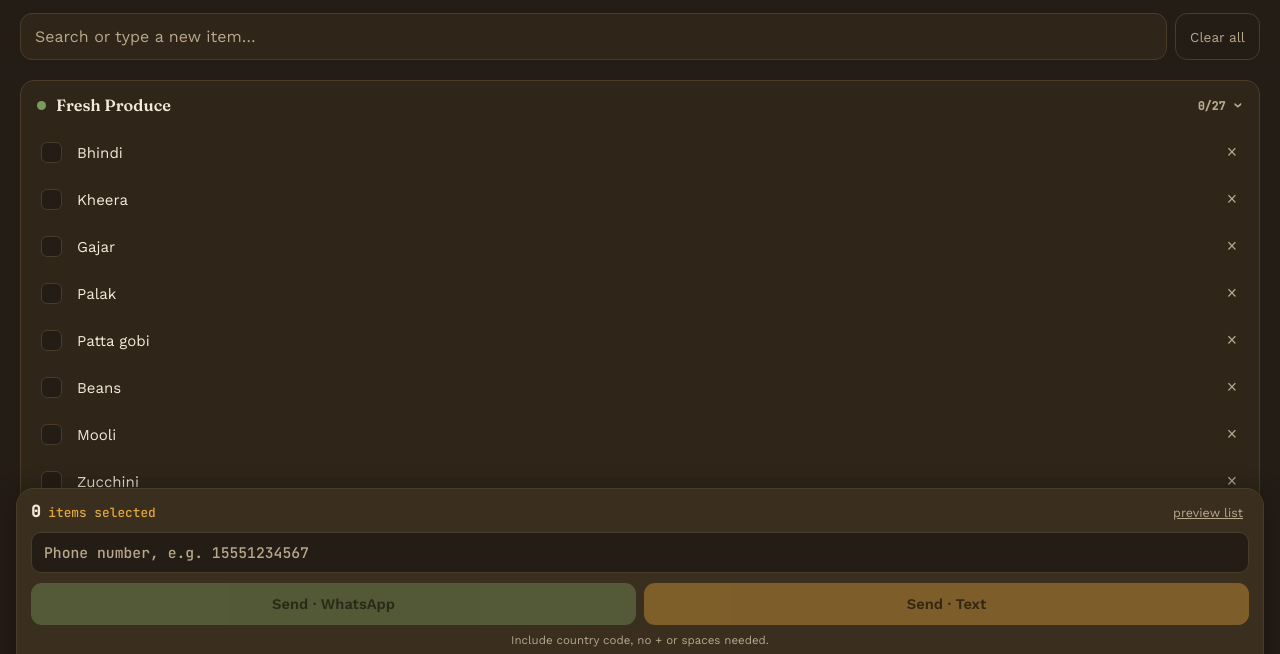
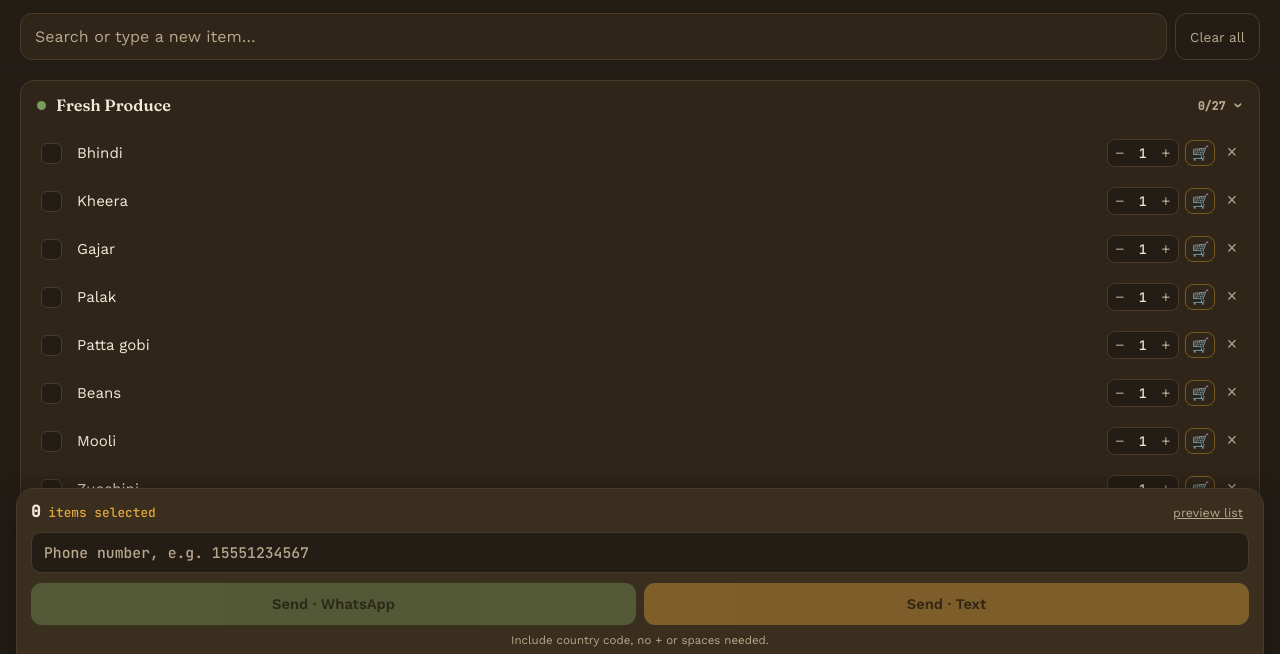
Before and after one commit to sudhasharma529/groapp, a plain HTML site: page index.html in a window 1280 px wide. Shown: the part 114-768 px from the top of the page. Drawn offline with nearby package versions, Linux system fonts and the light colour scheme.

Commit message:
Add files via upload

```diff
--- a/index.html
+++ b/index.html
@@ -205,13 +205,19 @@
   .category:not(.open) .items{ display:none; }
 
   label.item{
-    display:flex; align-items:center; gap: 12px;
+    display:flex; flex-wrap: wrap; align-items:center;
+    gap: 8px 10px;
     padding: 10px 10px;
     border-radius: 10px;
     font-size: 0.94rem;
   }
   label.item:active{ background: var(--surface-2); }
   label.item.hidden{ display:none; }
+
+  .item .checkbox-name{
+    display:flex; align-items:center; gap: 12px;
+    flex: 1 1 130px; min-width: 130px;
+  }
 
   label.item input[type="checkbox"]{
     appearance: none; -webkit-appearance: none;
@@ -234,11 +240,53 @@
   label.item input[type="checkbox"]:checked{ border-color: var(--turmeric); }
 
   label.item span.name{ flex:1; }
-  label.item input[type="checkbox"]:checked ~ span.name{
+  .checkbox-name input[type="checkbox"]:checked + span.name{
     color: var(--text-muted);
     text-decoration: line-through;
     text-decoration-color: var(--turmeric);
   }
+
+  .item .actions{
+    display:flex; align-items:center; gap: 6px;
+    margin-left: auto;
+    flex: 0 0 auto;
+  }
+
+  .qty-stepper{
+    display:flex; align-items:center;
+    border: 1px solid var(--line);
+    border-radius: 8px;
+    overflow: hidden;
+    background: var(--bg);
+  }
+  .qty-stepper button{
+    background: none; border: none;
+    color: var(--text-muted);
+    width: 24px; height: 26px;
+    font-size: 0.95rem;
+    line-height: 1;
+    font-family: 'Work Sans', sans-serif;
+  }
+  .qty-stepper button:active{ background: var(--surface-2); }
+  .qty-stepper .qty-val{
+    width: 22px; text-align:center;
+    font-family: 'JetBrains Mono', monospace;
+    font-size: 0.82rem;
+    color: var(--text);
+  }
+
+  .buy-amz{
+    flex: 0 0 auto;
+    background: none;
+    border: 1px solid #7a5a1e;
+    color: #FF9900;
+    border-radius: 8px;
+    width: 30px; height: 26px;
+    font-size: 0.9rem;
+    line-height: 1;
+    display:grid; place-items:center;
+  }
+  .buy-amz:active{ background: var(--surface-2); }
 
   label.item .remove{
     flex: 0 0 auto;
@@ -501,10 +549,14 @@ function categorize(name){
 const state = {
   checked: new Set(),
   custom: {},        // { categoryName: [itemName, ...] } — items the user typed in themselves
-  removedMaster: new Set()  // "Category::Name" ids for built-in items the user deleted
+  removedMaster: new Set(),  // "Category::Name" ids for built-in items the user deleted
+  qty: {}             // "Category::Name" -> quantity number
 };
 CATS.forEach(c => state.custom[c] = []);
 state.custom["Other"] = [];
+
+function getQty(id){ return state.qty[id] || 1; }
+function setQty(id, val){ state.qty[id] = Math.max(1, Math.min(99, val)); }
 
 const container = document.getElementById('categories');
 
@@ -546,9 +598,19 @@ function renderCategory(cat){
     label.className = 'item';
     label.dataset.name = name.toLowerCase();
     label.innerHTML = `
-      <input type="checkbox" data-id="${id.replace(/"/g,'')}">
-      <span class="name">${name}</span>
-      <button type="button" class="remove" aria-label="Delete item">×</button>
+      <div class="checkbox-name">
+        <input type="checkbox" data-id="${id.replace(/"/g,'')}">
+        <span class="name">${name}</span>
+      </div>
+      <div class="actions">
+        <div class="qty-stepper">
+          <button type="button" class="qty-minus" aria-label="Decrease quantity">−</button>
+          <span class="qty-val">${getQty(id)}</span>
+          <button type="button" class="qty-plus" aria-label="Increase quantity">+</button>
+        </div>
+        <button type="button" class="buy-amz" title="Buy on Amazon" aria-label="Buy on Amazon">🛒</button>
+        <button type="button" class="remove" aria-label="Delete item">×</button>
+      </div>
     `;
     const cb = label.querySelector('input');
     cb.checked = state.checked.has(id);
@@ -557,6 +619,24 @@ function renderCategory(cat){
       updateBar();
       updateCatCount(catEl, cat);
     });
+
+    const qtyVal = label.querySelector('.qty-val');
+    label.querySelector('.qty-minus').addEventListener('click', (e) => {
+      e.preventDefault();
+      setQty(id, getQty(id) - 1);
+      qtyVal.textContent = getQty(id);
+    });
+    label.querySelector('.qty-plus').addEventListener('click', (e) => {
+      e.preventDefault();
+      setQty(id, getQty(id) + 1);
+      qtyVal.textContent = getQty(id);
+    });
+
+    label.querySelector('.buy-amz').addEventListener('click', (e) => {
+      e.preventDefault();
+      window.open(`https://www.amazon.com/s?k=${encodeURIComponent(name)}`, '_blank');
+    });
+
     label.querySelector('.remove').addEventListener('click', (e) => {
       e.preventDefault();
       if (isMaster){
@@ -565,6 +645,7 @@ function renderCategory(cat){
         state.custom[cat] = state.custom[cat].filter(n => n !== name);
       }
       state.checked.delete(id);
+      state.qty[id] && delete state.qty[id];
       render();
     });
     itemsWrap.appendChild(label);
@@ -616,14 +697,14 @@ function buildMessage(){
   state.checked.forEach(id => {
     const idx = id.indexOf('::');
     const cat = id.slice(0, idx), name = id.slice(idx + 2);
-    (byCat[cat] = byCat[cat] || []).push(name);
+    (byCat[cat] = byCat[cat] || []).push({name, qty: getQty(id)});
   });
   let lines = ["Grocery list:"];
   activeCategoryList().forEach(cat => {
     if (byCat[cat]) {
       lines.push('');
       lines.push(cat + ':');
-      byCat[cat].forEach(n => lines.push('- ' + n));
+      byCat[cat].forEach(({name, qty}) => lines.push('- ' + name + (qty > 1 ? ` x${qty}` : '')));
     }
   });
   return lines.join('\n');
@@ -690,6 +771,7 @@ document.getElementById('clearAll').addEventListener('click', () => {
   state.checked.clear();
   CATS.forEach(c => state.custom[c] = []);
   state.custom["Other"] = [];
+  state.qty = {};
   document.getElementById('smartInput').value = '';
   render();
 });
```
